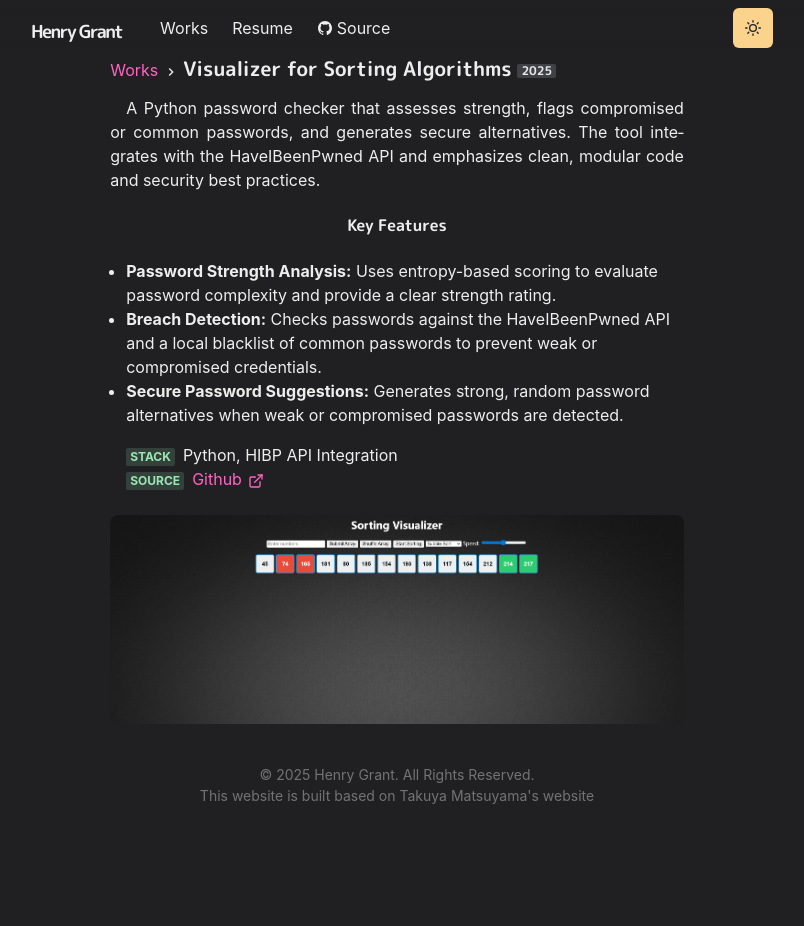
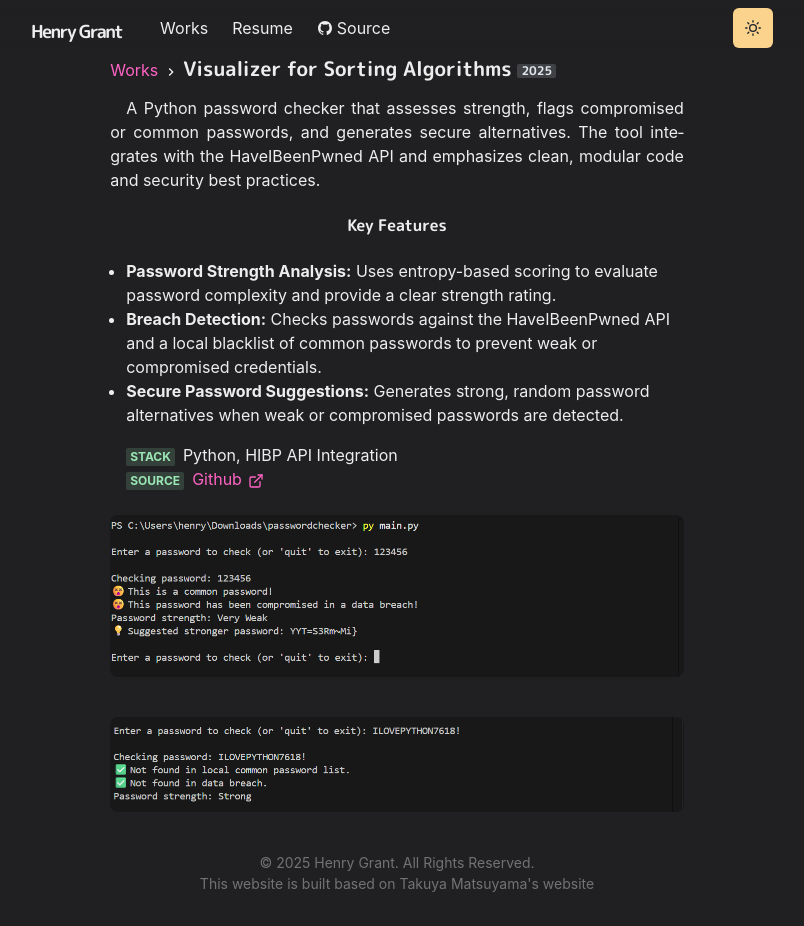
Before and after one commit to QloYz/qloyz-homepage, a Next.js app: page /works/passwordchecker in a window 1280 px wide. Shown: the whole page, without its empty margins (243-1047 px from the left). Before the commit the page ends 838 px from the top, so only its background shows below. Built offline with nearby package versions, Linux system fonts and the light colour scheme.

Commit message:
added images

```diff
--- a/pages/works/passwordchecker.js
+++ b/pages/works/passwordchecker.js
@@ -58,7 +58,10 @@ const Work = () => (
       </List>
 
       <Center my={6}>
-        <WorkImage src="/images/works/sortingimg.png" alt="Sorting Visualizer Thumbnail" />
+        <WorkImage src="/images/works/pyexample1.png" alt="Password Checker Thumbnail" />
+      </Center>
+      <Center my={6}>
+        <WorkImage src="/images/works/pyexample2.png" alt="Password Checker Thumbnail" />
       </Center>
     </Container>
   </Layout>
```
Also changed, not shown: public/images/works/pyexample1.png (added), public/images/works/pyexample2.png (added).
